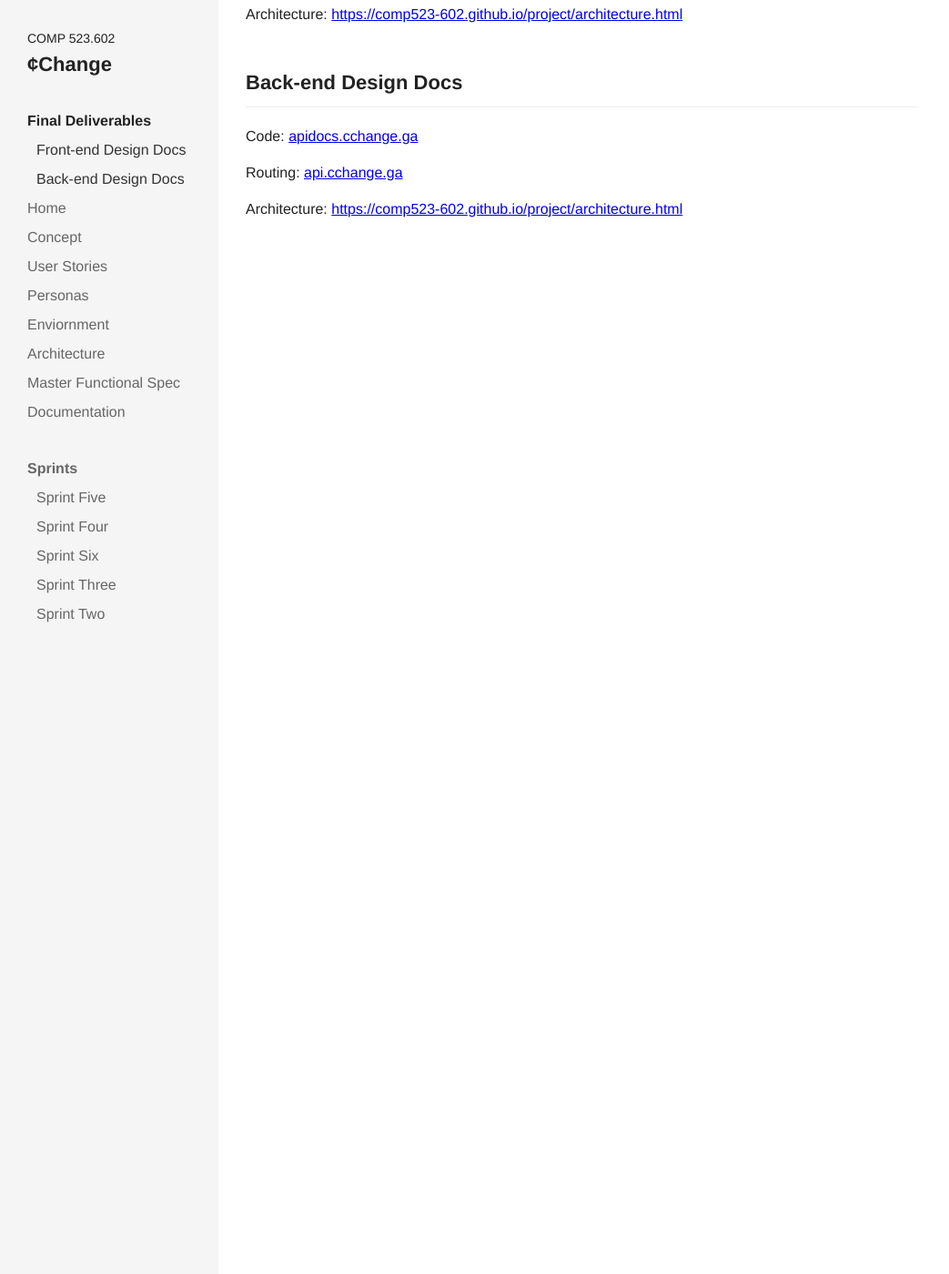
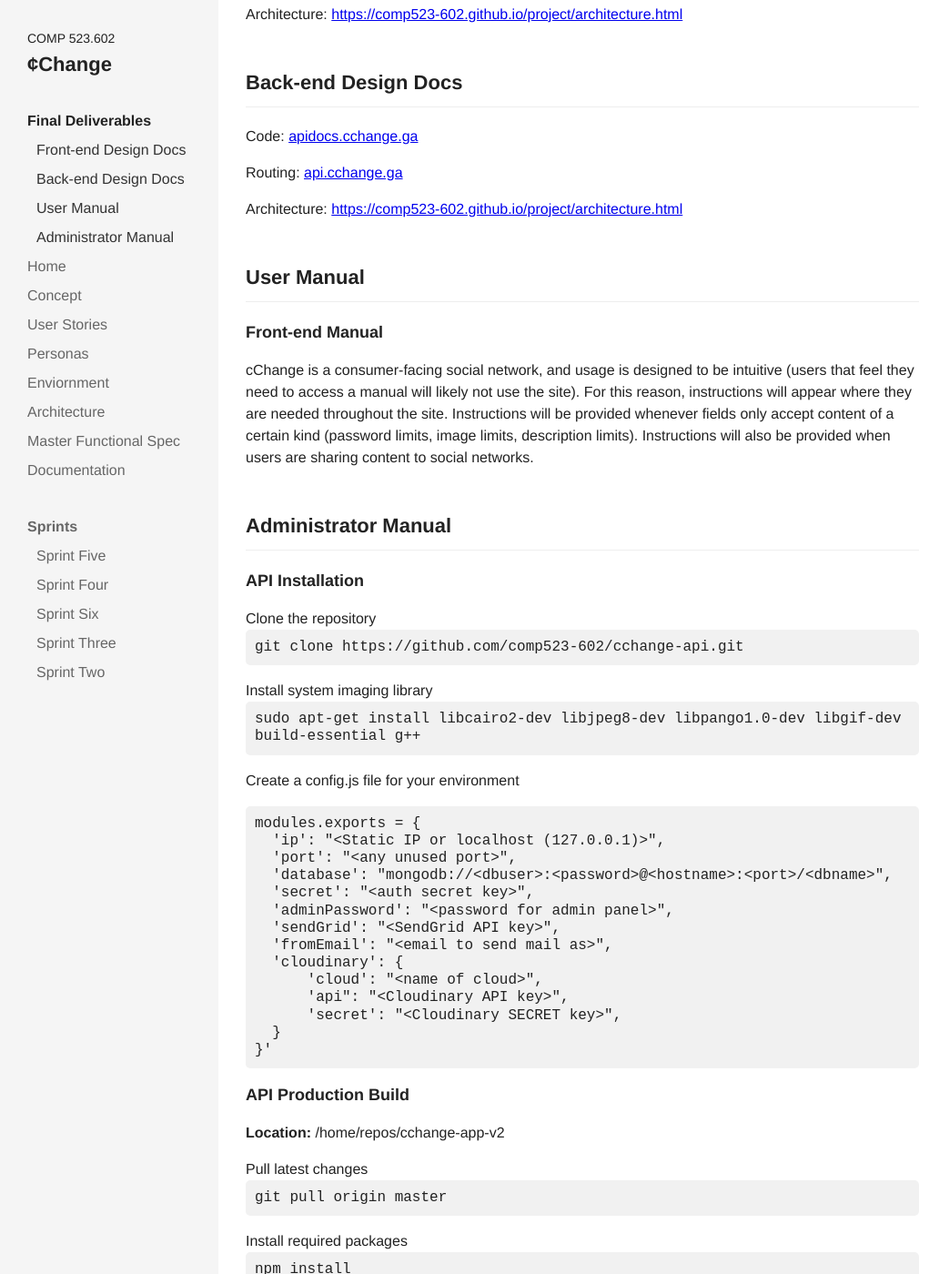
Before and after one commit to comp523-602/cchange-project, a Jekyll site: the page built from final-deliverables.markdown, in a window 1280 px wide and 1400 px high, scrolled down 270 px. Shown: the whole window at 91% size, without its empty margins (0-1043 px from the left). Built offline with Jekyll 4.4.1, drawn with Linux system fonts in a browser that asks for light colours; nearby versions of some CDN libraries; our own code applies the rules of GitHub Pages for plain Markdown files; before the commit the page ends 900 px from its top, so only the background shows below that; some of the changed text lies outside the part shown.

Commit message:
Updated Final Deliverables

```diff
--- a/final-deliverables.markdown
+++ b/final-deliverables.markdown
@@ -18,3 +18,100 @@
 Routing: [api.cchange.ga](http://api.cchange.ga)
 
 Architecture: [https://comp523-602.github.io/project/architecture.html](https://comp523-602.github.io/project/architecture.html)
+
+## User Manual
+
+### Front-end Manual
+
+cChange is a consumer-facing social network, and usage is designed to be intuitive (users that feel they need to access a manual will likely not use the site). For this reason, instructions will appear where they are needed throughout the site. Instructions will be provided whenever fields only accept content of a certain kind (password limits, image limits, description limits). Instructions will also be provided when users are sharing content to social networks.
+
+## Administrator Manual
+
+### API Installation
+
+Clone the repository
+`git clone https://github.com/comp523-602/cchange-api.git`
+
+Install system imaging library
+`sudo apt-get install libcairo2-dev libjpeg8-dev libpango1.0-dev libgif-dev build-essential g++`
+
+Create a config.js file for your environment
+
+    modules.exports = {
+      'ip': "<Static IP or localhost (127.0.0.1)>",
+      'port': "<any unused port>",
+      'database': "mongodb://<dbuser>:<password>@<hostname>:<port>/<dbname>",
+      'secret': "<auth secret key>",
+      'adminPassword': "<password for admin panel>",
+      'sendGrid': "<SendGrid API key>",
+      'fromEmail': "<email to send mail as>",
+      'cloudinary': {
+          'cloud': "<name of cloud>",
+          'api": "<Cloudinary API key>",
+          'secret': "<Cloudinary SECRET key>",
+      }
+    }'
+
+### API Production Build
+
+**Location:** /home/repos/cchange-app-v2
+
+Pull latest changes
+`git pull origin master`
+
+Install required packages
+`npm install`
+
+Build routing documentation
+`gulp`
+
+Build code documentation
+`documentation build api/** -f html -o designdocs/`
+
+Restart documentation server
+`pm2 restart apidocsServer.js`
+
+Restart API server
+`pm2 restart server.js`
+
+### Front-end Installation
+
+Clone the repository
+`git clone https://github.com/comp523-602/cchange-app-v2.git`
+
+### Front-end Production Build
+
+**Location:** /home/repos/cchange-api
+
+Pull latest changes
+`git pull origin master`
+
+Install required packages
+`npm install`
+
+Publish documentation
+`documentation build src/** -f html -o docs`
+
+Restart documentation server
+`pm2 restart appdocsServer.js`
+
+Create a production build
+`npm run build`
+
+Restart application server
+`pm2 restart appServer.js`
+
+### Admin Installation
+
+Clone the repository
+`git clone https://github.com/comp523-602/cchange-admin.git`
+
+### Inviting charity users
+
+1. Visit (admin.cchange.ga)[http://admin.cchange.ga/]
+
+2. Enter the email address of a contact from the charity you are trying to invite
+
+3. Enter the admin credentials you set up when creating the API config
+
+4. Press send
```
